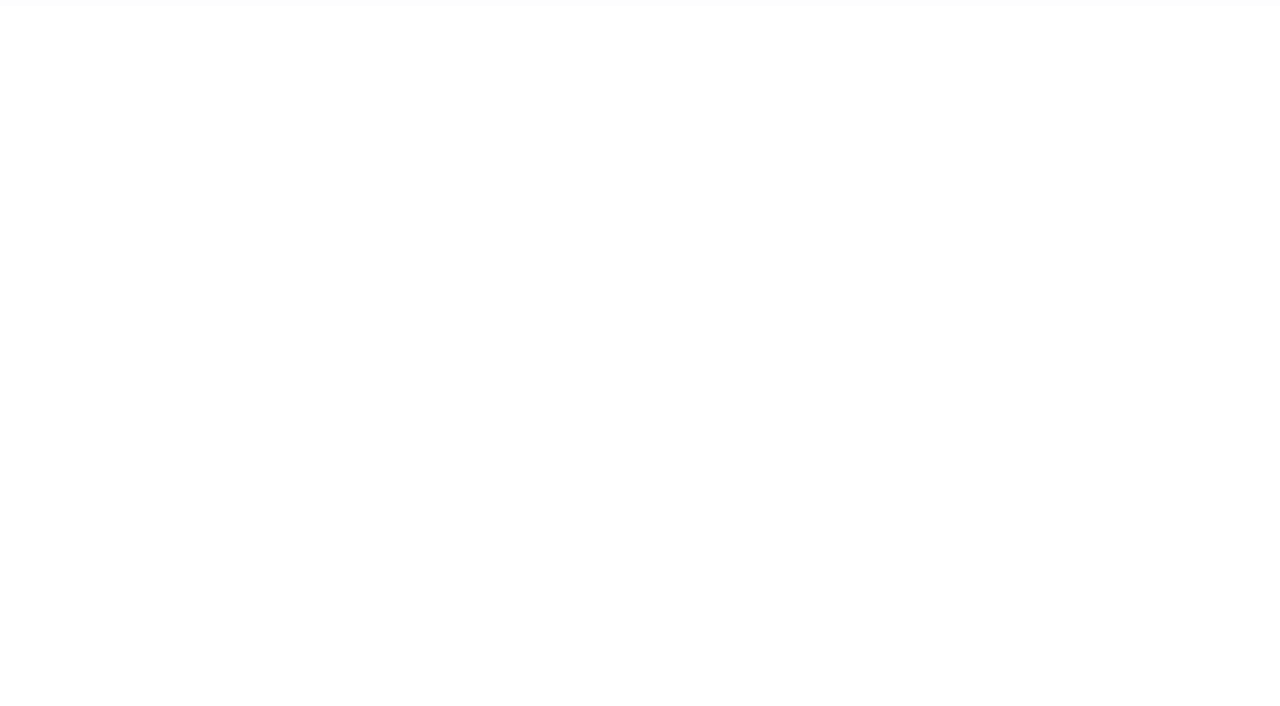
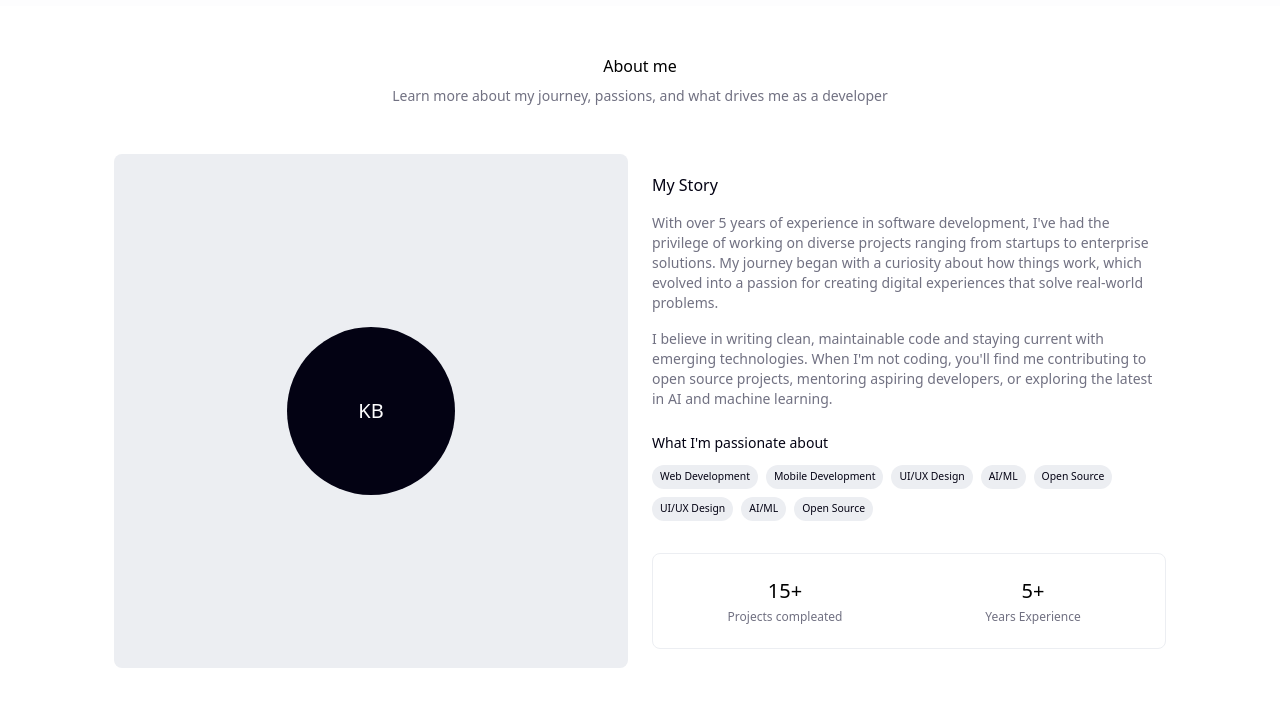
Before and after one commit to bkamkl9/portfolio, a Vue app: page / in a window 1280 px wide. Shown: the part 794-1500 px from the top of the page. Before the commit the page ends 800 px from the top, so only its background shows below. Built offline with nearby package versions, Linux system fonts and the light colour scheme; the HTML template or start-up script is replaced by a standard one.

Commit message:
feat: implement about me section

```diff
--- a/src/App.vue
+++ b/src/App.vue
@@ -1,7 +1,8 @@
 <script setup lang="ts">
-import { UiHeroSection } from './components/sections'
+import * as Sections from './components/sections'
 </script>
 
 <template>
-  <UiHeroSection />
+  <Sections.UiHeroSection />
+  <Sections.UiAboutMeSection />
 </template>
--- a/src/components/layout/UiContainer.vue
+++ b/src/components/layout/UiContainer.vue
@@ -1,5 +1,5 @@
 <template>
-  <div class="container mx-auto px-4 sm:px-6 lg:px-8">
+  <div class="max-w-[1100px] mx-auto px-4 sm:px-6">
     <slot />
   </div>
 </template>
--- /dev/null
+++ b/src/components/sections/UiAboutMeSection.vue
@@ -0,0 +1,63 @@
+<script setup lang="ts">
+import { UiContainer } from '../layout'
+import { UiAvatar, UiPill } from '../ui'
+</script>
+
+<template>
+  <UiContainer class="py-12">
+    <div class="text-center mb-12">
+      <h2 class="font-medium text-md mb-2">About me</h2>
+      <p class="text-sm text-slate-gray-500">
+        Learn more about my journey, passions, and what drives me as a developer
+      </p>
+    </div>
+    <div class="grid grid-cols-1 grid-cols-1 xl:grid-cols-2 gap-6">
+      <div class="bg-smoke-500 py-24 xl:aspect-square rounded-lg flex items-center justify-center">
+        <UiAvatar size="lg">
+          <span class="text-xl font-medium">KB</span>
+        </UiAvatar>
+      </div>
+      <div class="flex flex-col justify-center">
+        <div class="mb-6">
+          <h3 class="font-medium text-md mb-4 text-black-500">My Story</h3>
+          <p class="text-sm text-slate-gray-500 mb-4">
+            With over 5 years of experience in software development, I've had the privilege of
+            working on diverse projects ranging from startups to enterprise solutions. My journey
+            began with a curiosity about how things work, which evolved into a passion for creating
+            digital experiences that solve real-world problems.
+          </p>
+          <p class="text-sm text-slate-gray-500">
+            I believe in writing clean, maintainable code and staying current with emerging
+            technologies. When I'm not coding, you'll find me contributing to open source projects,
+            mentoring aspiring developers, or exploring the latest in AI and machine learning.
+          </p>
+        </div>
+        <div>
+          <h3 class="text-sm text-black-500 mb-3">What I'm passionate about</h3>
+          <div class="flex flex-wrap gap-2 mb-8">
+            <UiPill>Web Development</UiPill>
+            <UiPill>Mobile Development</UiPill>
+            <UiPill>UI/UX Design</UiPill>
+            <UiPill>AI/ML</UiPill>
+            <UiPill>Open Source</UiPill>
+            <UiPill>UI/UX Design</UiPill>
+            <UiPill>AI/ML</UiPill>
+            <UiPill>Open Source</UiPill>
+          </div>
+          <div
+            class="border border-smoke-500 rounded-lg p-4 min-h-24 grid grid-cols-1 sm:grid-cols-2 gap-4"
+          >
+            <div class="flex flex-col items-center justify-center">
+              <span class="text-xl mb-1">15+</span>
+              <span class="text-xs text-slate-gray-500">Projects compleated</span>
+            </div>
+            <div class="flex flex-col items-center justify-center">
+              <span class="text-xl mb-1">5+</span>
+              <span class="text-xs text-slate-gray-500">Years Experience</span>
+            </div>
+          </div>
+        </div>
+      </div>
+    </div>
+  </UiContainer>
+</template>
--- a/src/components/sections/UiHeroSection.vue
+++ b/src/components/sections/UiHeroSection.vue
@@ -2,7 +2,7 @@
 import { UiAvatar, UiButton } from '../ui'
 import { UiContainer } from '../layout'
 import { FontAwesomeIcon } from '@fortawesome/vue-fontawesome'
-import { faGithub, faLinkedin } from '@fortawesome/free-brands-svg-icons'
+import { faGithub, faLinkedin, faMedium } from '@fortawesome/free-brands-svg-icons'
 </script>
 
 <template>
@@ -35,6 +35,9 @@ import { faGithub, faLinkedin } from '@fortawesome/free-brands-svg-icons'
           <UiButton variant="icon">
             <FontAwesomeIcon :icon="faLinkedin" />
           </UiButton>
+          <UiButton variant="icon">
+            <FontAwesomeIcon :icon="faMedium" />
+          </UiButton>
         </div>
       </div>
     </UiContainer>
--- a/src/components/sections/index.ts
+++ b/src/components/sections/index.ts
@@ -1 +1,2 @@
 export { default as UiHeroSection } from "./UiHeroSection.vue";
+export { default as UiAboutMeSection } from "./UiAboutMeSection.vue";
--- a/src/components/ui/UiAvatar.vue
+++ b/src/components/ui/UiAvatar.vue
@@ -10,7 +10,7 @@ const sizeClass = computed(() => {
   if (size === 'md') {
     return `${base} w-32 h-32 text-sm`
   }
-  return `${base} w-16 h-16`
+  return `${base} w-42 h-42`
 })
 </script>
 
--- /dev/null
+++ b/src/components/ui/UiPill.vue
@@ -0,0 +1,5 @@
+<template>
+  <div class="text-[0.65rem] text-black-500 bg-smoke-500 rounded-full px-2 py-1 font-medium">
+    <slot />
+  </div>
+</template>
--- a/src/components/ui/index.ts
+++ b/src/components/ui/index.ts
@@ -1,2 +1,3 @@
 export { default as UiAvatar } from "./UiAvatar.vue";
 export { default as UiButton } from "./UiButton.vue";
+export { default as UiPill } from "./UiPill.vue";
```
